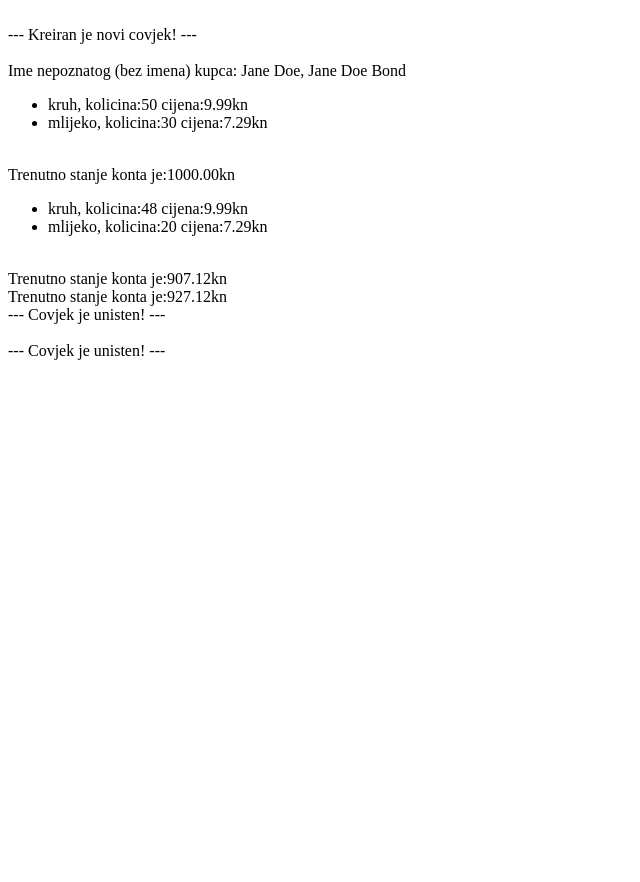
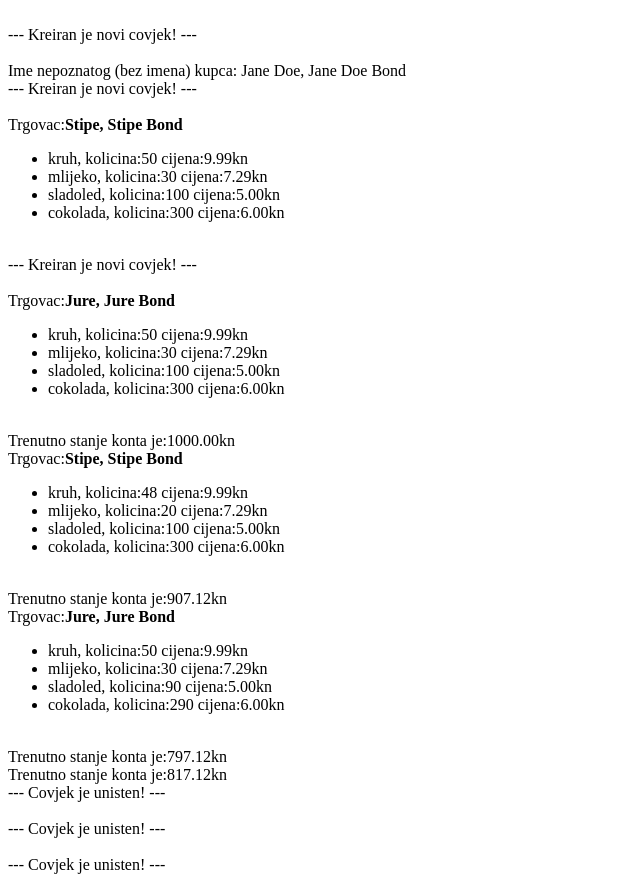
Before and after one commit to algebra2020/phpdev2020, a PHP site: page /example_kupac.php in a window 1280 px wide. Shown: the whole page, without its empty margins (0-640 px from the left). Before the commit the page ends 800 px from the top, so only its background shows below. Run offline with PHP 8.4, Linux system fonts and the light colour scheme.

Commit message:
trgovac nasljedjuje kupca ne moze se kupovati bez dovoljno novca

```diff
--- a/objekti/Kupac.php
+++ b/objekti/Kupac.php
@@ -6,20 +6,34 @@ class Kupac extends Covjek {
 
     private $lova = 0;
 
+    /**
+     * Funkcija kupi traži adresu trgovca, artikl i količinu
+     * kupovina umanjuje raspoloživu lovu kod kupca
+     *
+     * @example path $k1->kupi(new Trgovac(),"mlijeko", 10)
+     * @param Trgovac $trgovac
+     * @param String $proizvod
+     * @param int $kolicina
+     */
     function kupi(&$trgovac, $proizvod, $kolicina) {
         // nadji trgovca
         // udji u skladiste
         // nadji proizvod pod imenom "kruh"
         // Umanji za 2 komada
         // Spremi natrag u skladiste
-        $racun = $trgovac->dohvati($proizvod, $kolicina);
+        // trgovcu predajemo traženi artikl, količinu
+        // i našu adresu kako bi se uvjerio da imamo
+        // dovoljno sredstava za shopping
+        $racun = $trgovac->dohvati($proizvod, $kolicina,$this);
         $this->lova -= $racun;
     }
 
     function uplati($iznos) {
         $this->lova += $iznos;
     }
-
+ public function get_lova(){
+     return $this->lova;
+ }
     public function izlistaj_konto() {
         printf("<br>Trenutno stanje konta je:%.2fkn", $this->lova);
     }
--- a/objekti/Trgovac.php
+++ b/objekti/Trgovac.php
@@ -1,20 +1,24 @@
 <?php
 
-require_once './Covjek.php';
+require_once './Kupac.php';
 
-class Trgovac extends Covjek {
+class Trgovac extends Kupac {
 
     private $zarada = 0;
     public $skladiste = array();
 
-    public function __construct() {
+    public function __construct($novo_ime='John') {
+        parent::__construct($novo_ime);
         $p1 = new Proizvod('kruh', 9.99, 50);
         $p2 = new Proizvod('mlijeko', 7.29, 30);
+
         $this->skladiste[] = $p1;
         $this->skladiste[] = $p2;
+        $this->skladiste[] = new Proizvod('sladoled', 5, 100);
+        $this->skladiste[] = new Proizvod('cokolada', 6, 300);
     }
 
-    public function dohvati($ime, $kolicina) {  // uzima sa skladista proizvod
+    public function dohvati($ime, $kolicina,&$kupac) {  // uzima sa skladista proizvod
         //Pretrazivac proizvoda vraca proizvod na skladista
         $item = null;
         foreach ($this->skladiste as $p) {
@@ -24,7 +28,7 @@ class Trgovac extends Covjek {
             }
         }
         // echo "proizvod je pod " . $item->kolicina;
-        if ($item->kolicina >= $kolicina) {
+        if ($item->kolicina >= $kolicina && $kupac->get_lova()>=$item->cijena * $kolicina) {
             $item->kolicina -= $kolicina;
             return $item->cijena * $kolicina;
         }
@@ -37,6 +41,7 @@ class Trgovac extends Covjek {
     }
 
     public function izlistaj_skladiste() {
+        echo "<br>Trgovac:<b>".$this->get_ime()."</b>";
         echo "<ul>";
         foreach ($this->skladiste as $p) {
             printf("<li>%s, kolicina:%d cijena:%.2fkn</li>"
--- a/objekti/example_kupac.php
+++ b/objekti/example_kupac.php
@@ -8,16 +8,32 @@ echo "<br>Ime nepoznatog (bez imena) kupca: " . $k1->get_ime();
 
 $k1->uplati(1000);  // Uplati na svoj racun
 
-$t1=new Trgovac();
+// Kreiramo prvog trgovca
+$t1=new Trgovac("Stipe");
+$t1->izlistaj_skladiste();
 
-$t1->izlistaj_skladiste();
+// Kreiramo drugog trgovca
+$t2=new Trgovac("Jure");
+$t2->izlistaj_skladiste();
+
+
+// Izlistaj konto kupca prije shoppinga
 $k1->izlistaj_konto();
 
+
+// Shopping kod prvog
 $k1->kupi($t1,"kruh", 2);  // Kupi od Trgovca $t1, proizvod $p1,komada 2
 $k1->kupi($t1,"mlijeko", 10);  // Kupi od Trgovca $t1, proizvod $p1,komada 2
 
 $t1->izlistaj_skladiste();
 $k1->izlistaj_konto();
 
+// Shopping kod drugog
+$k1->kupi($t2,"sladoled", 10);  // Kupi od Trgovca $t1, proizvod $p1,komada 2
+$k1->kupi($t2,"cokolada", 10);  // Kupi od Trgovca $t1, proizvod $p1,komada 2
+
+$t2->izlistaj_skladiste();
+$k1->izlistaj_konto();
+
 $k1->uplati(20);
 $k1->izlistaj_konto();
```
Also changed, not shown: objekti/example_trgovac.php (added, +33 -0 lines).
